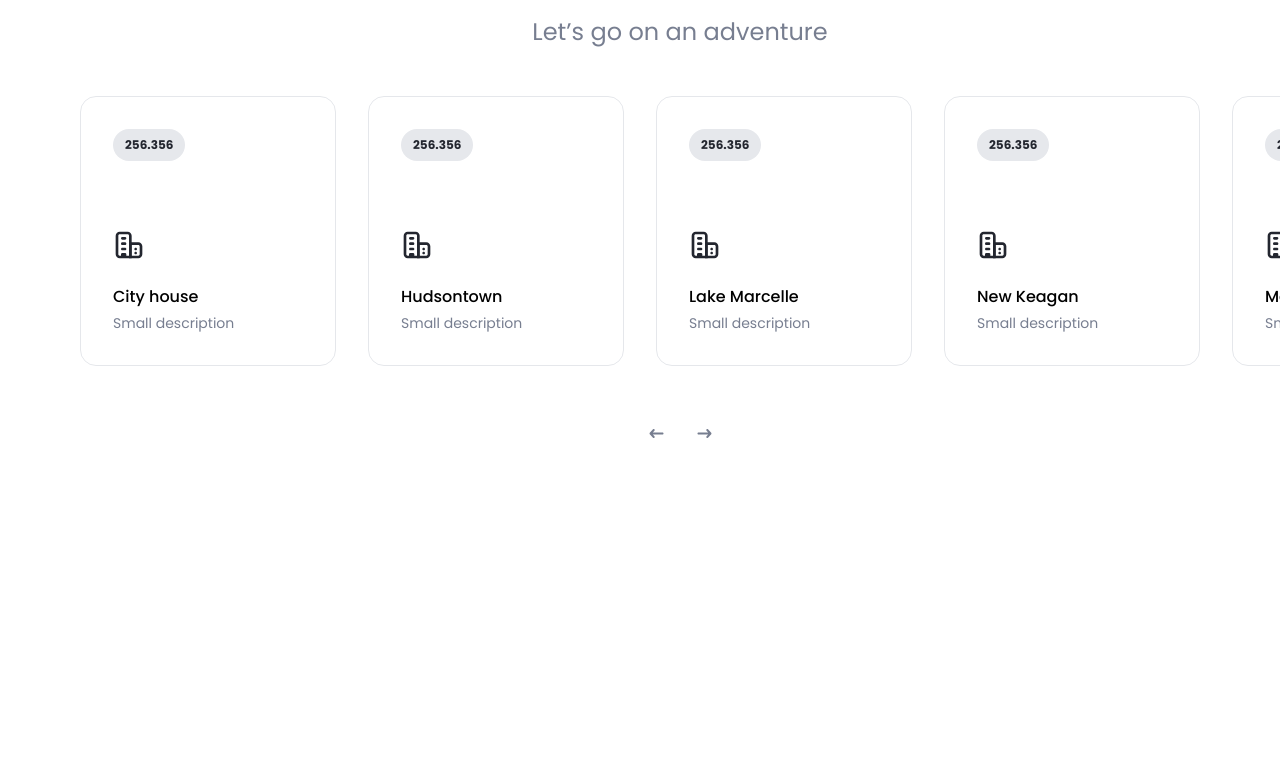
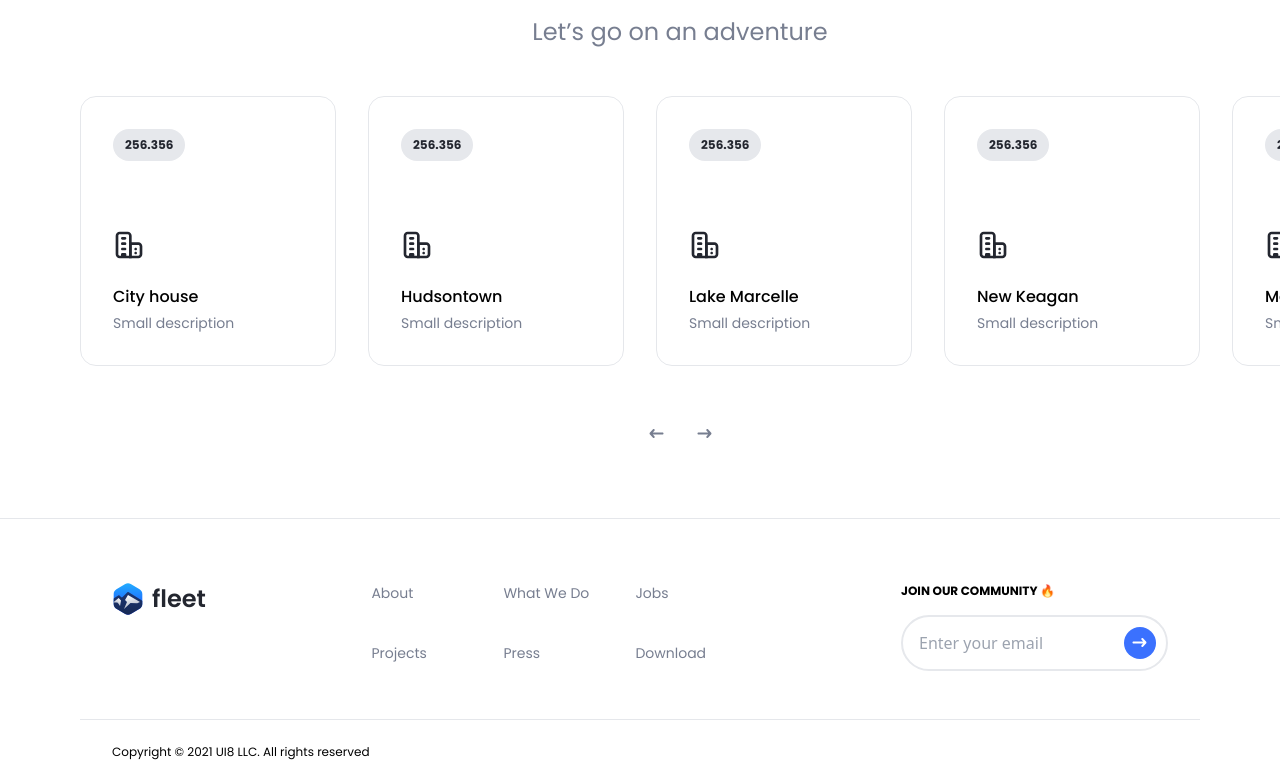
Before and after one commit to kamranlatifch/fleet-ui-dev, a React (Vite) app: page / in a window 1280 px wide. Shown: the part 8615-9399 px from the top of the page. Before the commit the page ends 9133 px from the top, so only its background shows below. Built offline with nearby package versions, Linux system fonts and the light colour scheme.

Commit message:
feat(footer): add footer ui

```diff
--- a/src/App.jsx
+++ b/src/App.jsx
@@ -12,6 +12,7 @@ import {
   BestHost,
   TravelKit,
   BrowseByCategory,
+  Footer,
 } from '@components';
 
 function App() {
@@ -30,6 +31,7 @@ function App() {
       <BestHost />
       <TravelKit />
       <BrowseByCategory />
+      <Footer />
     </>
   );
 }
--- /dev/null
+++ b/src/components/Footer.jsx
@@ -0,0 +1,47 @@
+import React from 'react';
+import { Logo, ArrowNextSvg } from '@assets/svgs';
+const Footer = () => {
+  return (
+    <div className='flex flex-col gap-12 pt-16 lg:px-20 xl-px[160px] pb-6 border-t'>
+      <div className='flex flex-col gap-12 px-8 lg:flex-row lg:justify-between'>
+        <div className='flex flex-row gap-2'>
+          <Logo />
+          <h3>fleet</h3>
+        </div>
+        <div className='grid grid-rows-3 md:grid-rows-2 grid-flow-col gap-8 lg:auto-cols-[100px] xl:auto-cols-[150px]'>
+          <p>About</p>
+          <p>Projects</p>
+          <p>What We Do</p>
+          <p>Press</p>
+          <p>Jobs</p>
+          <p>Download</p>
+        </div>
+
+        <div className='flex flex-col gap-4 min-w-[255px]'>
+          <h6 className='uppercase font-poppins text-xs font-bold'>
+            Join our community 🔥
+          </h6>
+          <div className='flex relative max-w-[311px]'>
+            <input
+              type='email'
+              placeholder='Enter your email'
+              className='border-[2px] border-borderGray  rounded-[90px] bg-none px-4 py-[14px] w-full'
+            />
+            <div className='flex w-8 h-8 justify-center items-center rounded-full bg-secondary absolute right-3 top-3'>
+              <ArrowNextSvg className='text-textBase' />
+            </div>
+          </div>
+        </div>
+
+        <div className='font-poppins text-xs px-8 font-normal py-6 border-t lg:hidden'>
+          Copyright © 2021 UI8 LLC. All rights reserved
+        </div>
+      </div>
+      <div className='font-poppins text-xs px-8 font-normal pt-6 border-t hidden lg:flex'>
+        Copyright © 2021 UI8 LLC. All rights reserved
+      </div>
+    </div>
+  );
+};
+
+export { Footer };
--- a/src/components/index.js
+++ b/src/components/index.js
@@ -15,3 +15,4 @@ export { BestHost } from './BestHost';
 export { BestHostCard } from './BestHostCard';
 export { TravelKit } from './TravelKit';
 export { BrowseByCategory } from './BrowseByCategory';
+export { Footer } from './Footer';
```
